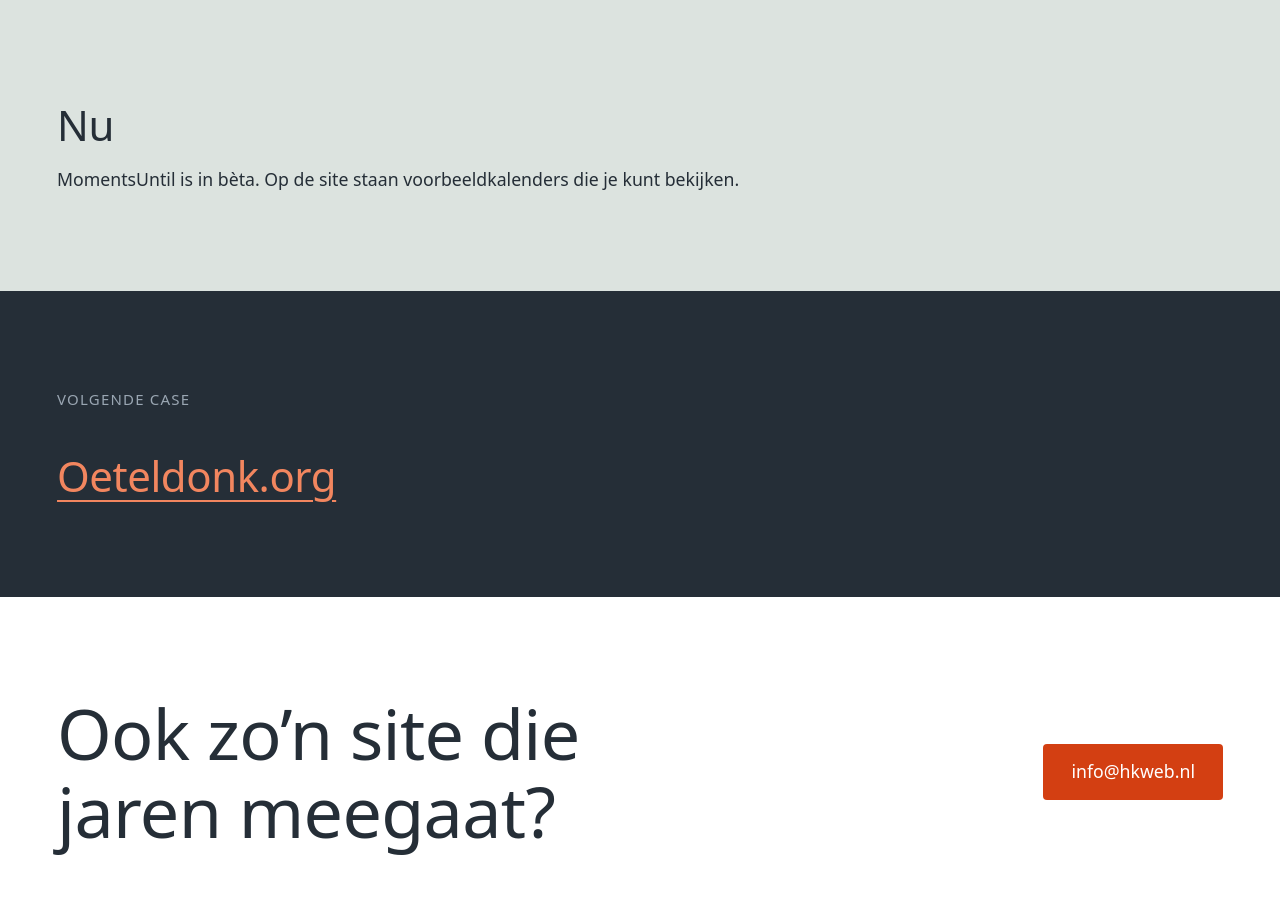
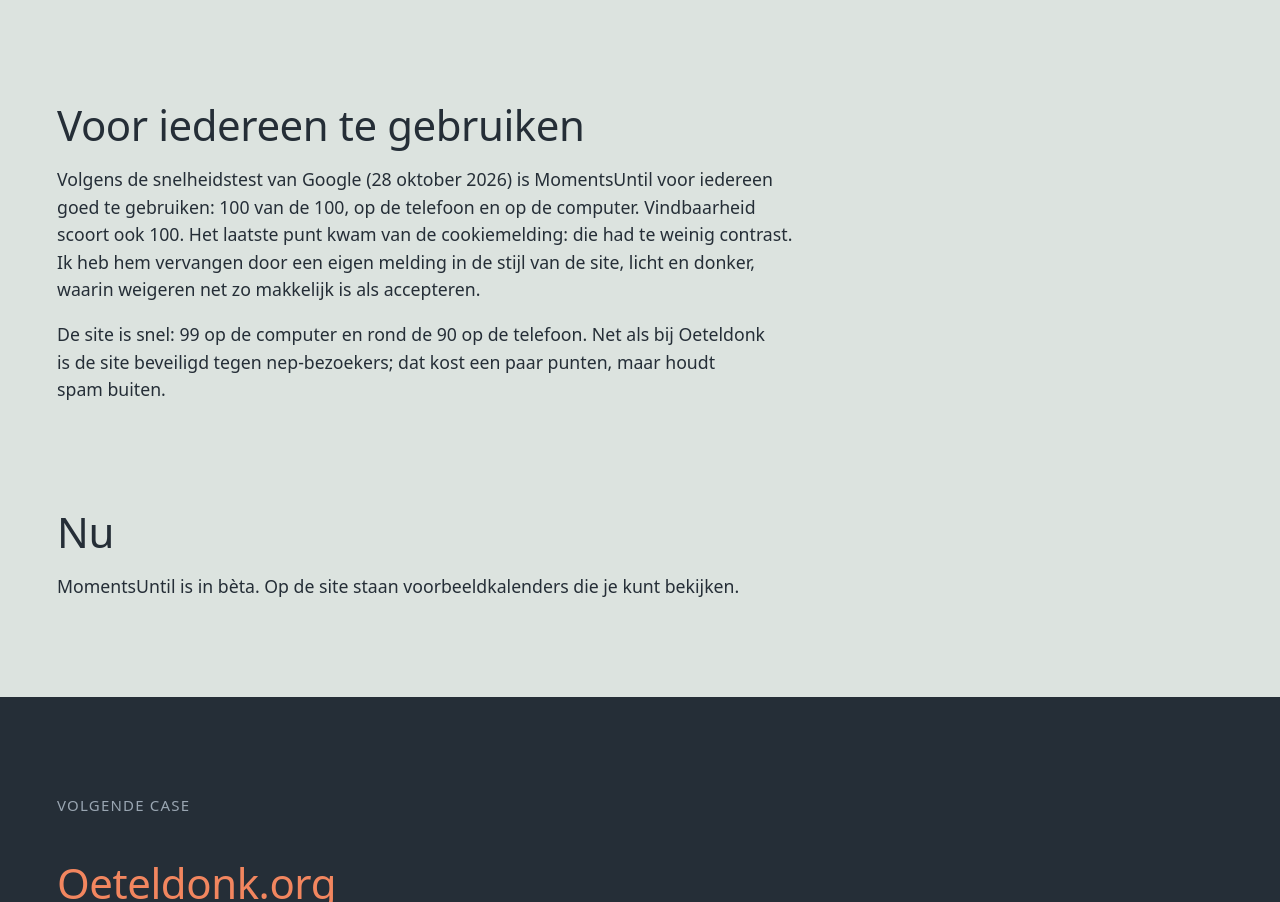
Before and after one commit to hans2103/HKweb, an Astro site: page /werk/momentsuntil in a window 1280 px wide. Shown: the part 2278-3180 px from the top of the page. Built offline with nearby package versions, Linux system fonts and the light colour scheme; Astro itself is replaced by a stand-in of ours.

Commit message:
:memo: MomentsUntil case: toegankelijkheid 100 met een eigen cookiemelding (#133)

```diff
--- a/src/content/werk/momentsuntil.md
+++ b/src/content/werk/momentsuntil.md
@@ -32,6 +32,12 @@
 - Privacy voorop: je kunt al je gegevens downloaden of laten verwijderen.
 - Updates rol ik uit via een eigen updateserver, net als bij een gewone Joomla-uitbreiding.
 
+## Voor iedereen te gebruiken
+
+Volgens de snelheidstest van Google (28 oktober 2026) is MomentsUntil voor iedereen goed te gebruiken: 100 van de 100, op de telefoon en op de computer. Vindbaarheid scoort ook 100. Het laatste punt kwam van de cookiemelding: die had te weinig contrast. Ik heb hem vervangen door een eigen melding in de stijl van de site, licht en donker, waarin weigeren net zo makkelijk is als accepteren.
+
+De site is snel: 99 op de computer en rond de 90 op de telefoon. Net als bij Oeteldonk is de site beveiligd tegen nep-bezoekers; dat kost een paar punten, maar houdt spam buiten.
+
 ## Nu
 
 MomentsUntil is in bèta. Op de site staan voorbeeldkalenders die je kunt bekijken.
```
